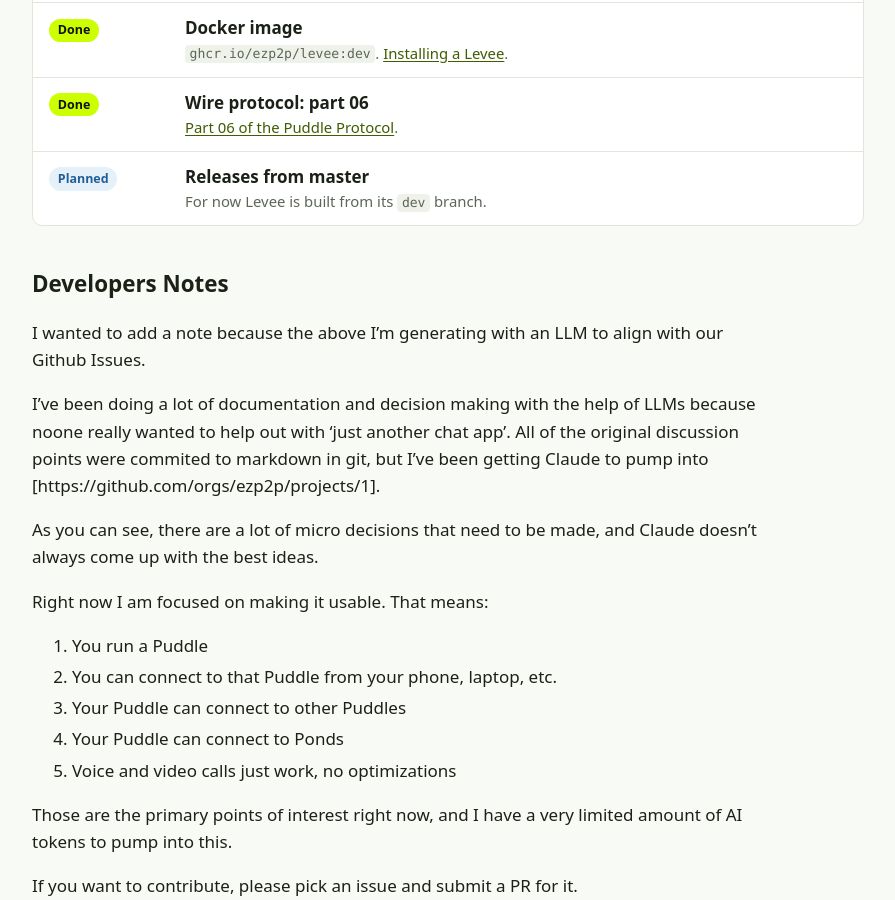
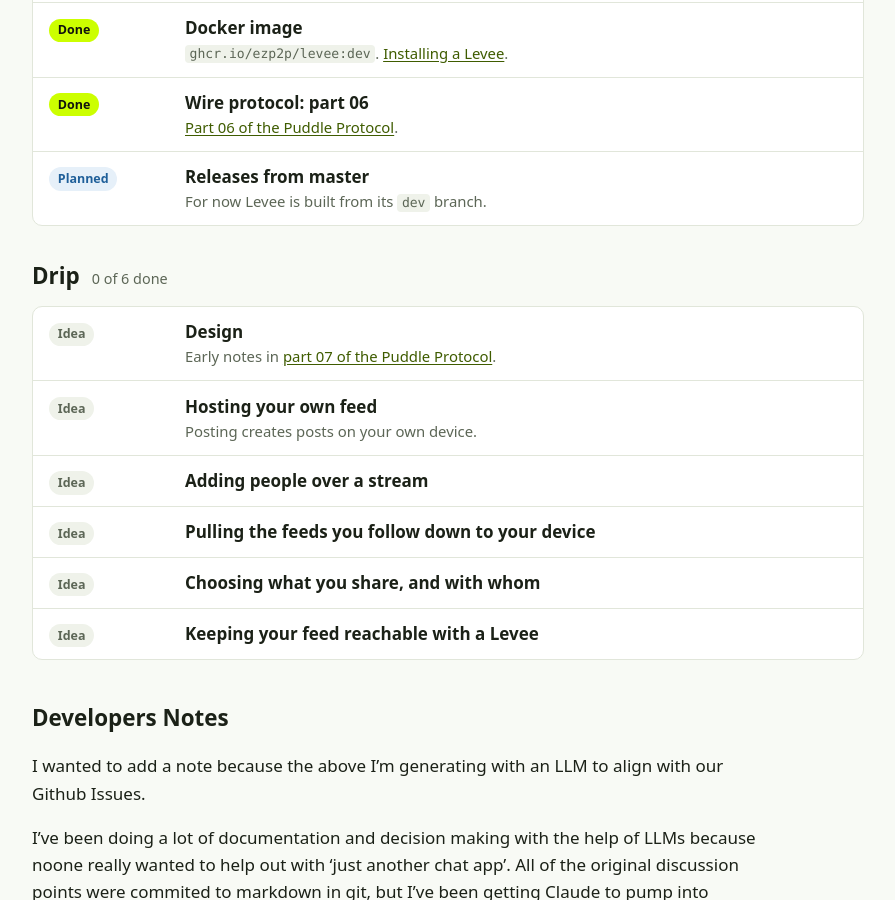
Before and after one commit to ezp2p/website, a Jekyll site: the page built from src/features.md, in a window 1280 px wide and 900 px high, scrolled down 3933 px. Shown: the whole window, without its empty margins (192-1087 px from the left). Built offline with Jekyll 4.4.1, drawn with Linux system fonts in a browser that asks for light colours.

Commit message:
A teaser for Drip: peer-to-peer social media, coming soon
- drip.md: what Drip will be (you host your own feed, posting writes to
  your own device, the people you accept pull it down over a stream, and
  you decide what each of them sees), made for families keeping in touch
- feature-drip.svg and og-drip.png: one feed and the people it's shared
  with, the light going out to each and back
- Drip on the home page, the roadmap (as ideas) and in the terminology

Co-Authored-By: Claude Opus 5.5 <noreply@anthropic.com>

```diff
--- a/src/features.md
+++ b/src/features.md
@@ -1,6 +1,6 @@
 ---
 title: Feature roadmap
-description: What Puddle, Pond and Levee can do today, what is being built, and what is planned.
+description: What Puddle, Pond, Levee, Pools and Drip can do today, what is being built, and what is planned.
 permalink: /features/
 layout: features
 lede: What works today, what's being built, and what's planned.
@@ -140,6 +140,24 @@ groups:
       - name: Releases from master
         status: planned
         notes: For now Levee is built from its `dev` branch.
+
+  - title: Drip
+    url: /drip/
+    features:
+      - name: Design
+        status: idea
+        notes: "Early notes in [part 07 of the Puddle Protocol](https://github.com/ezp2p/protocol/blob/master/spec/07-drip.md)."
+      - name: Hosting your own feed
+        status: idea
+        notes: Posting creates posts on your own device.
+      - name: Adding people over a stream
+        status: idea
+      - name: Pulling the feeds you follow down to your device
+        status: idea
+      - name: Choosing what you share, and with whom
+        status: idea
+      - name: Keeping your feed reachable with a Levee
+        status: idea
 ---
 
 ## Developers Notes
--- a/src/index.html
+++ b/src/index.html
@@ -63,6 +63,12 @@ title: ezp2p
       <p>A Levee is a relay for a Puddle that can't take connections from the internet. It gives the Puddle a fixed address and holds messages while it is offline, without being able to read them.</p>
       <a class="more" href="{{ '/levee/' | relative_url }}">About Levee →</a>
     </div>
+    <div class="card">
+      <h2>Drip</h2>
+      <p class="tag">Your own feed, shared your way. <span class="status">Coming soon</span></p>
+      <p>Drip hosts your feed on your own computer. The people you choose pull it down to theirs, and you decide exactly what each of them sees.</p>
+      <a class="more" href="{{ '/drip/' | relative_url }}">About Drip →</a>
+    </div>
   </section>
 
   <section class="prose">
```
Also changed, not shown: scripts/feature-images.py (+24 -0 lines), src/drip.md (added, +57 -0 lines), src/terminology.md (+3 -1 lines), src/assets/img/feature-drip.svg (added), src/assets/img/og-drip.png (added).
